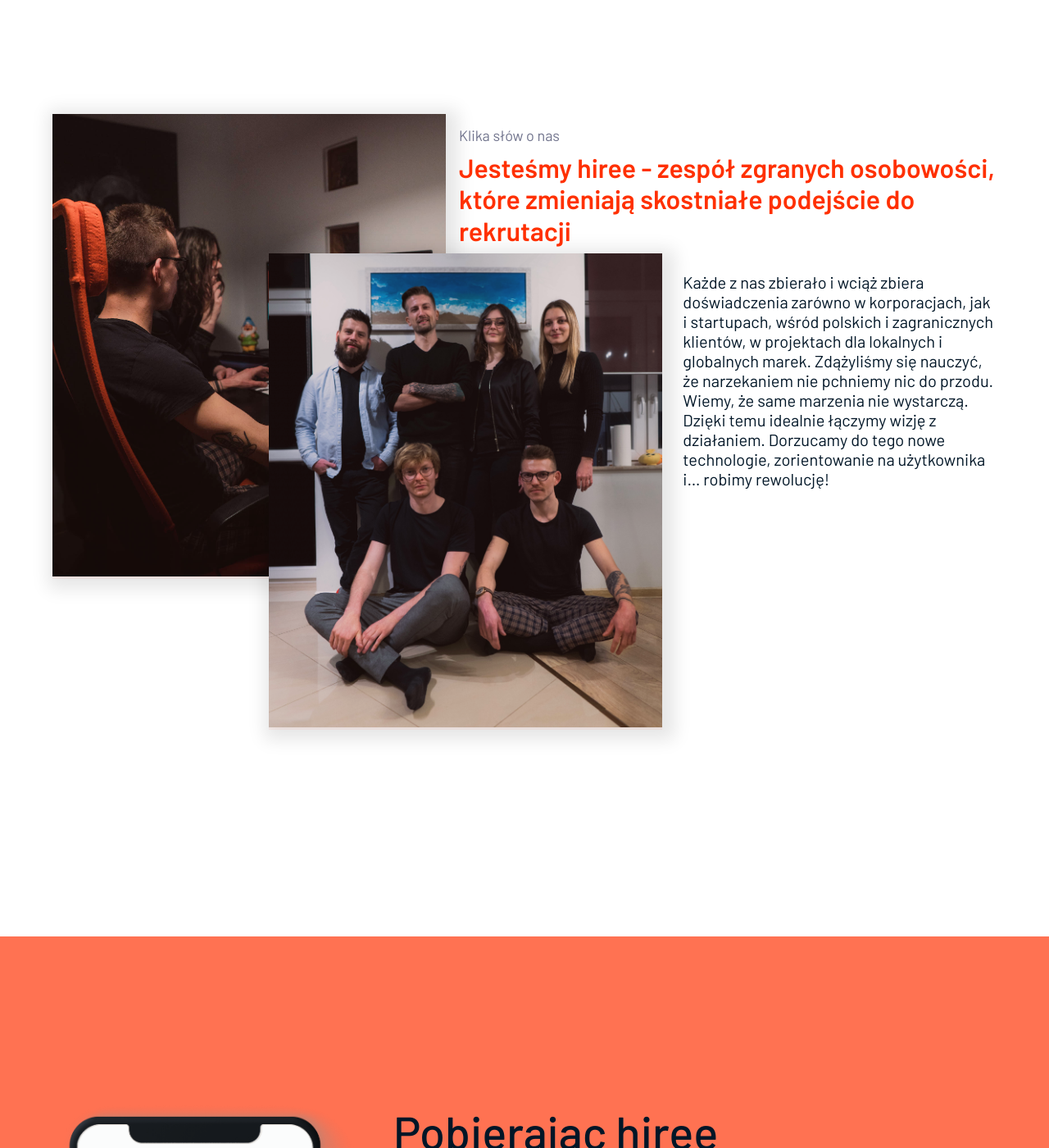
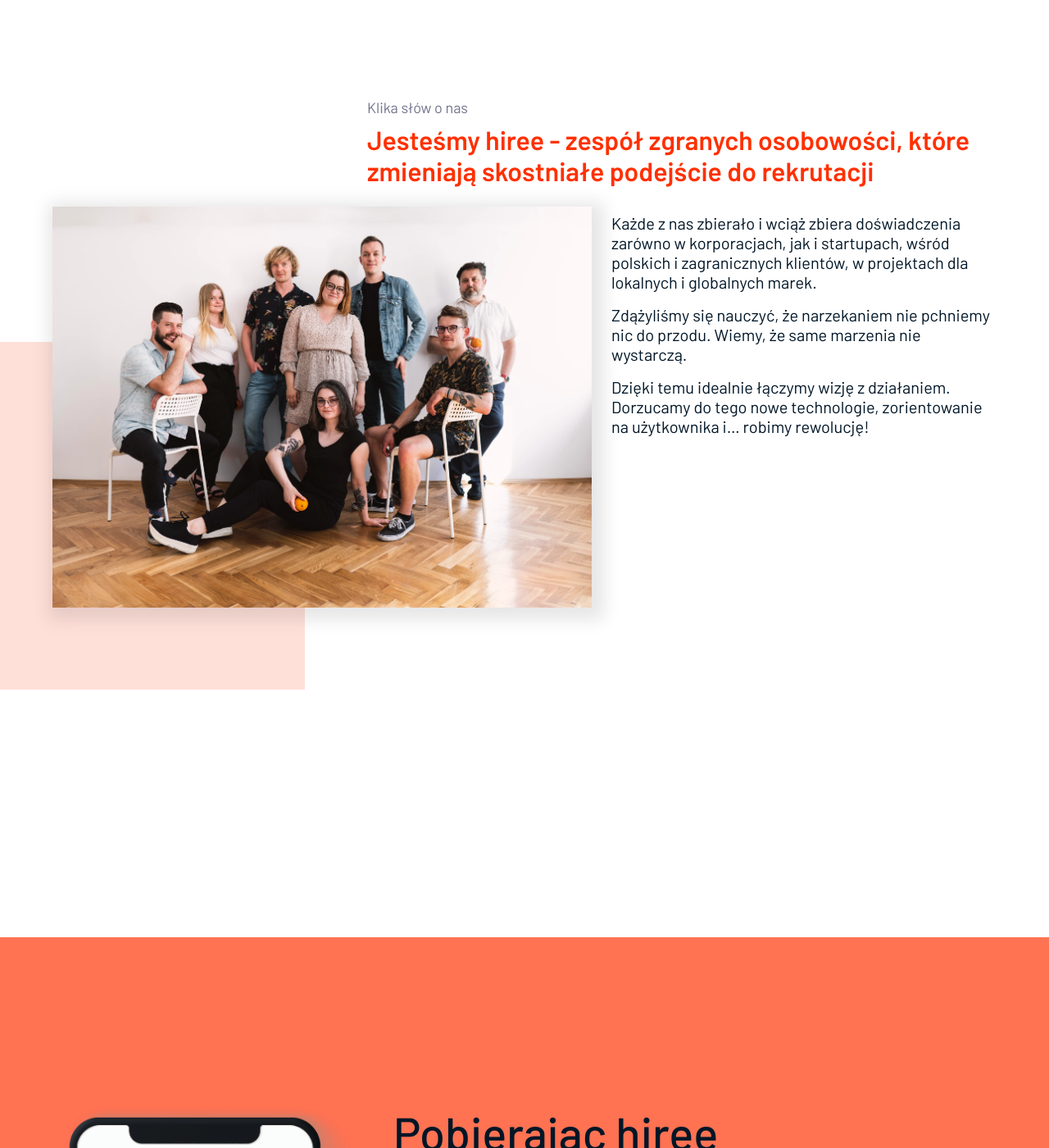
Before and after one commit to HireeApp/hiree-landing, a Jekyll site: the page built from index.md, in a window 1280 px wide and 1400 px high, scrolled down 4762 px. Shown: the whole window at 82% size. Built offline with Jekyll 4.4.1, drawn with Linux system fonts in a browser that asks for light colours.

Commit message:
Update team section

```diff
--- a/_layouts/default.html
+++ b/_layouts/default.html
@@ -111,7 +111,7 @@
 {% if page.features.show %}
 <div class="flex flex-column items-center justify-center bg-gray-dark custom-width full-width">
   <div class="mt4 custom-width flex flex-column items-center">
-    <h2 class="white mb4 ml5 col-12 mobile-center">{{ page.features.title }}</h2>
+    <h2 class="white mb4 ml5 mobile-ml0 col-12 mobile-center">{{ page.features.title }}</h2>
     <div class="flex mb5 mx3 custom-width features">
       {% for card in page.features.cards %}
       <div class="radius bg-white flex flex-column items-center col-5 p6 mx2 box-shadow-small features__container animate fade-down mobile-col-8">
@@ -126,27 +126,38 @@
 
 {% if page.team.show %}
 <section>
-  <div class="flex mobile-flex-column-reverse team">
-    <div class="col-5 mobile-col-12 relative flex animate fade-up flex-column mobile-mt4">
-      <div class="col-12 mobile-col-9 overlay-primary team__top-image">
-        <img class="img-fit box-shadow-stronger" src="{{ site.baseurl }}/assets/img/team-lg.jpg" alt="Team photo">
-      </div>
-      <div class="col-12 mobile-col-9 overlay-primary self-start">
-        <img class="img-fit box-shadow-stronger" src="{{ site.baseurl }}/assets/img/team-sm.jpg" alt="Team photo">
-      </div>
-    </div>
-
-
-    <div class="col-7 animate fade-right mobile-col-12 flex flex-column pl3 mobile-pl0">
+  <div class="flex flex-column team">
+    <div class="self-end col-8 mobile-col-12 mb4 animate fade-up">
       <p class="col-12 font-p4 secondary-light mt3">
         {{ page.team.label }}
       </p>
+
       <h2 class="col-12 primary fw-semi mt2">
         {{ page.team.headline }}
       </h2>
-      <p class="col-7 mobile-col-12 gray-dark self-end font-p3 mt5 mobile-mt2">
-        {{ page.team.subline }}
-      </p>
+    </div>
+
+    <div class="flex mobile-flex-column">
+      <div class="col-7 overlay-primary overlay-primary--light mobile-col-12 relative flex animate fade-up mr4 mobile-mr0 mobile-mb6 relative">
+        <span class="rectangle rectangle--primary absolute team__rectangle"></span>
+        <img
+            class="img-cover box-shadow-stronger z-index-0"
+            onmouseover="mouseEnter(this)"
+            onmouseleave="mouseLeave(this)"
+            src="{{ site.baseurl }}/assets/img/team-lg.jpg"
+            alt="Team photo"
+            data-defaultsrc="{{ site.baseurl }}/assets/img/team-lg.jpg"
+            data-hoversrc="{{ site.baseurl }}/assets/img/team-lg-hover.jpg"
+        >
+      </div>
+
+      <div class="col-5 mobile-col-12 animate fade-left">
+        {% for subline in page.team.sublines %}
+          <p class="gray-dark font-p3 mt2 pb2 mobile-mt2">
+            {{ subline }}
+          </p>
+        {% endfor %}
+      </div>
     </div>
   </div>
 </section>
@@ -204,6 +215,7 @@
 {% endif %}
 
 <script src="{{ site.baseurl }}/assets/js/usp.js"></script>
+<script src="{{ site.baseurl }}/assets/js/imgHover.js"></script>
 <script src="{{ site.baseurl }}/assets/js/scrollingAnimations.js"></script>
 <script>
   {% for usp in page.usp.items %}
--- a/_sass/_effects.scss
+++ b/_sass/_effects.scss
@@ -55,7 +55,14 @@
     height: 100%;
     left: 0;
     top: 0;
+    pointer-events: none;
     background-color: rgba($primary, 0.05);
+  }
+
+  &--light {
+    &:after {
+      background-color: rgba($primary, 0.025);
+    }
   }
 }
 
--- a/_sass/_icons.scss
+++ b/_sass/_icons.scss
@@ -104,4 +104,13 @@
   width: 424px;
   height: 424px;
   background-color: rgba($tertiary, 0.15);
+
+  @include mobile() {
+    width: 200px;
+    height: 200px;
+  }
+
+  &--primary {
+    background-color: rgba($primary, 0.15);
+  }
 }
--- a/_sass/_layout.scss
+++ b/_sass/_layout.scss
@@ -211,6 +211,13 @@
   width: 100%;
 }
 
+.img-cover {
+  object-fit: cover;
+  object-position: center;
+  width: 100%;
+  height: 100%;
+}
+
 .full-width {
   width: 100vw;
 }
@@ -350,18 +357,25 @@
   z-index: 2;
 }
 
+.z-index-0 {
+  z-index: 0;
+}
+
 .team {
   padding-bottom: 240px;
 
-  &__top-image {
-    position: absolute;
-    right: -55%;
-    top: 30%;
-    z-index: 10;
+  @include mobile() {
+    padding-bottom: 0;
+  }
+
+  &__rectangle {
+    bottom: -100px;
+    right: 350px;
+    z-index: -1;
 
     @include mobile() {
-      top: 50%;
-      right: 0;
+      bottom: -32px;
+      left: -32px;
     }
   }
 }
--- /dev/null
+++ b/assets/js/imgHover.js
@@ -0,0 +1,7 @@
+function mouseEnter(img) {
+    img.src = img.dataset.hoversrc;
+}
+
+function mouseLeave(img) {
+    img.src = img.dataset.defaultsrc;
+}
```
Also changed, not shown: index.md (+4 -0 lines), assets/img/first-side-photo.jpg (deleted), assets/img/second-side-photo.jpg (deleted), assets/img/team-lg-hover.jpg (added), assets/img/team-lg.jpg, assets/img/team-sm.jpg (deleted).
